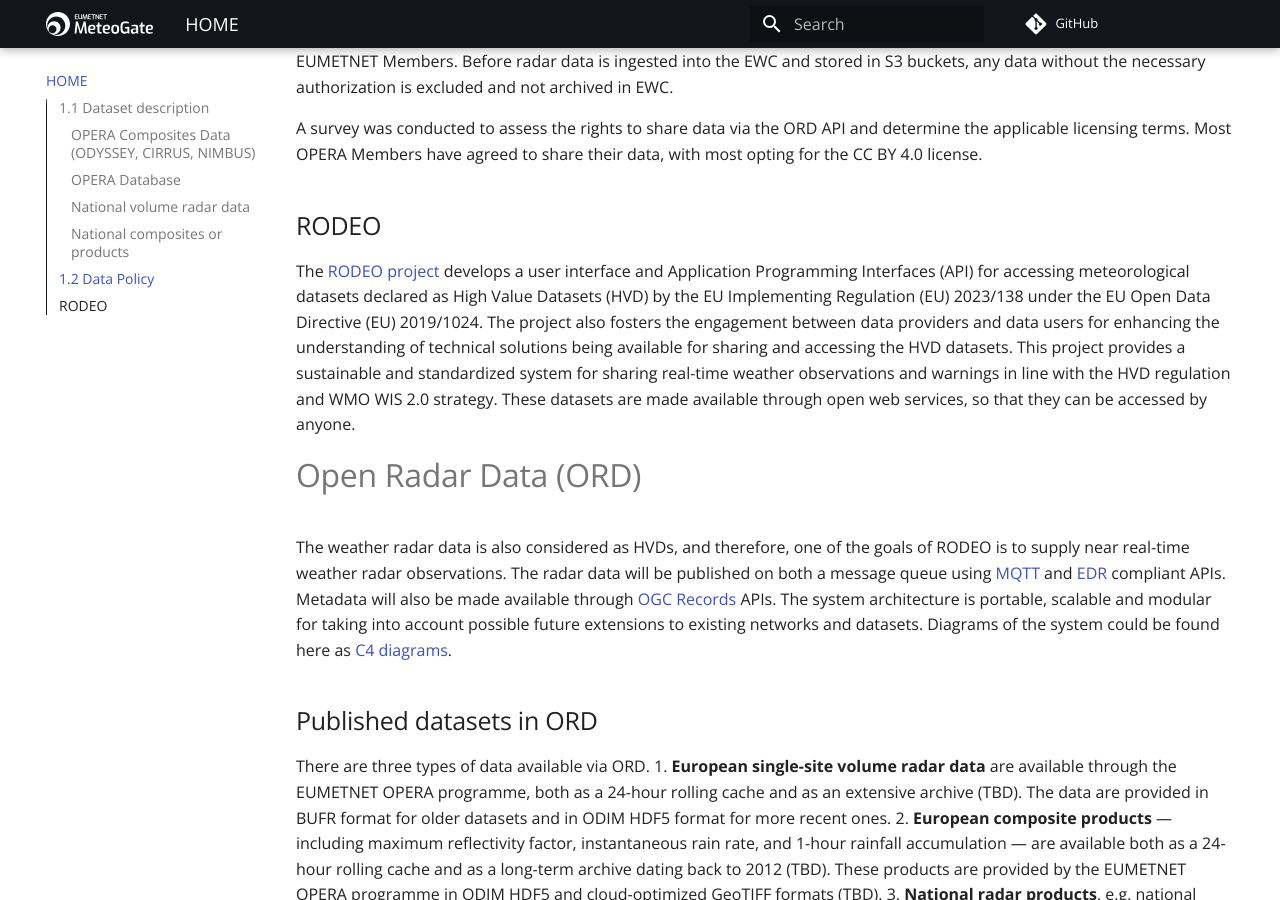
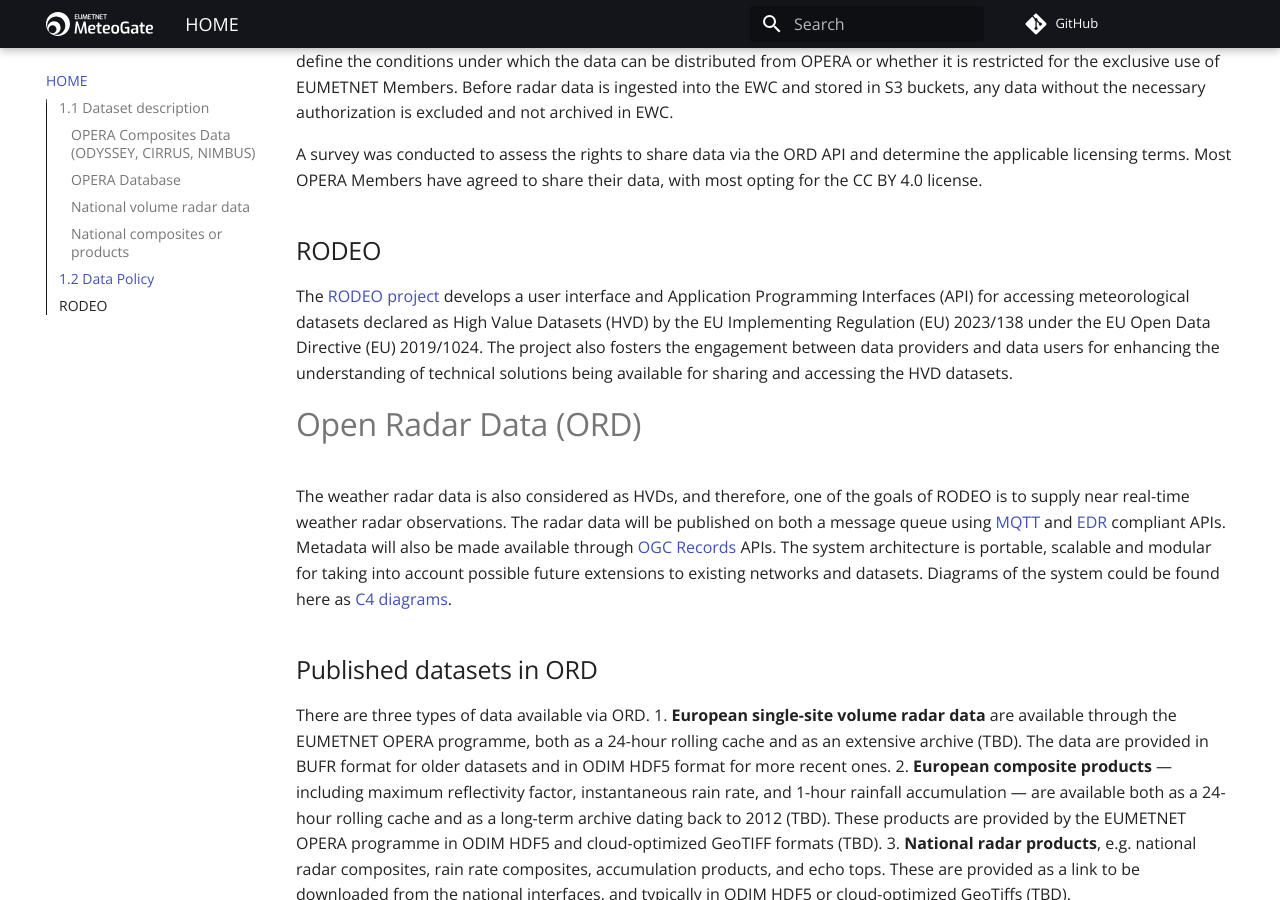
Before and after one commit to EUMETNET/openradardata-documentation, an MkDocs documentation site: the page built from docs/1-ORD-API-overview.md, in a window 1280 px wide and 900 px high, scrolled down 3069 px. Built offline with MkDocs 1.6.1 and Material for MkDocs 9.7.7, drawn with Linux system fonts in a browser that asks for light colours; comment, search, counter and statistics services are not loaded; some of the changed lines change nothing that is shown; some of the changed text lies outside the part shown.

Commit message:
Update 1-ORD-API-overview.md

```diff
--- a/docs/1-ORD-API-overview.md
+++ b/docs/1-ORD-API-overview.md
@@ -2,7 +2,7 @@
 
 The **Open Radar Data (ORD) API** is a service, which provides access to EUMETNET OPERA weather radar data and products and to links of a selection of national weather radar products.
 
-**ORD API** was developed within the EU- and EUMETNET-funded [RODEO project](https://rodeo-project.eu/), which created a user interface and Application Programming Interfaces (APIs) for accessing meteorological datasets designated as High Value Datasets (HVDs) under the EU Implementing Regulation (EU) 2023/138 of the EU Open Data Directive (EU) 2019/1024.
+**ORD API** was developed within the EU- and EUMETNET-funded [RODEO project](https://rodeo-project.eu/), which created a user interface and Application Programming Interfaces (APIs) for accessing meteorological datasets designated as High Value Datasets (HVDs) under the EU Implementing Regulation (EU) 2023/138 of the EU Open Data Directive (EU) 2019/1024. This project is also in line with WMO WIS 2.0 strategy.
 
 Weather radar data are also classified as HVDs and, accordingly, one of the aims of RODEO is to provide near real-time and archived weather radar observations. The radar data ispublished both via a message queue using [MQTT](https://mqtt.org/) and through [EDR](https://ogcapi.ogc.org/edr/)-compliant APIs. Metadata will also be made available via [OGC Records](https://ogcapi.ogc.org/records/) APIs. The ORD API can be reached via **MeteoGate** which is a ‘One-Stop Shop’ for meteorological and hydrological products and data (more information can be found in [MeteoGate](https://meteogate.eu/)).
 
@@ -75,7 +75,7 @@
 ## RODEO
 
 The [RODEO project](https://rodeo-project.eu/) develops a user interface and Application Programming Interfaces (API) for accessing meteorological datasets declared as High Value Datasets (HVD) by the EU Implementing Regulation (EU) 2023/138 under the EU Open Data Directive (EU) 2019/1024. The project also fosters the engagement between data providers and data users for enhancing the understanding of technical solutions being available for sharing and accessing the HVD datasets.
-This project provides a sustainable and standardized system for sharing real-time weather observations and warnings in line with the HVD regulation and WMO WIS 2.0 strategy. These datasets are made available through open web services, so that they can be accessed by anyone.
+
 
 # Open Radar Data (ORD)
 
```
